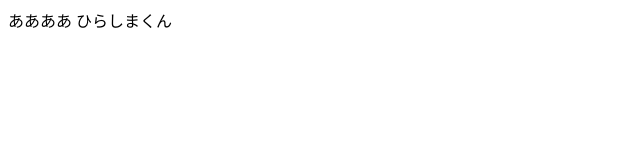
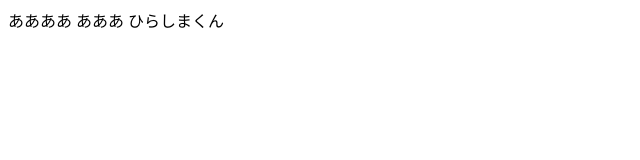
Before and after one commit to TakumiHirashima/takumi, a plain HTML site: page index.html in a window 1280 px wide. Shown: the full height of the page, 0-640 px from the left. Drawn offline with Linux system fonts and the light colour scheme.

Commit message:
更新しました

```diff
--- a/index.html
+++ b/index.html
@@ -7,7 +7,7 @@
 
 <body>
 	ああああ
-
+	あああ
 	ひらしまくん
 </body>
 </html>
```
